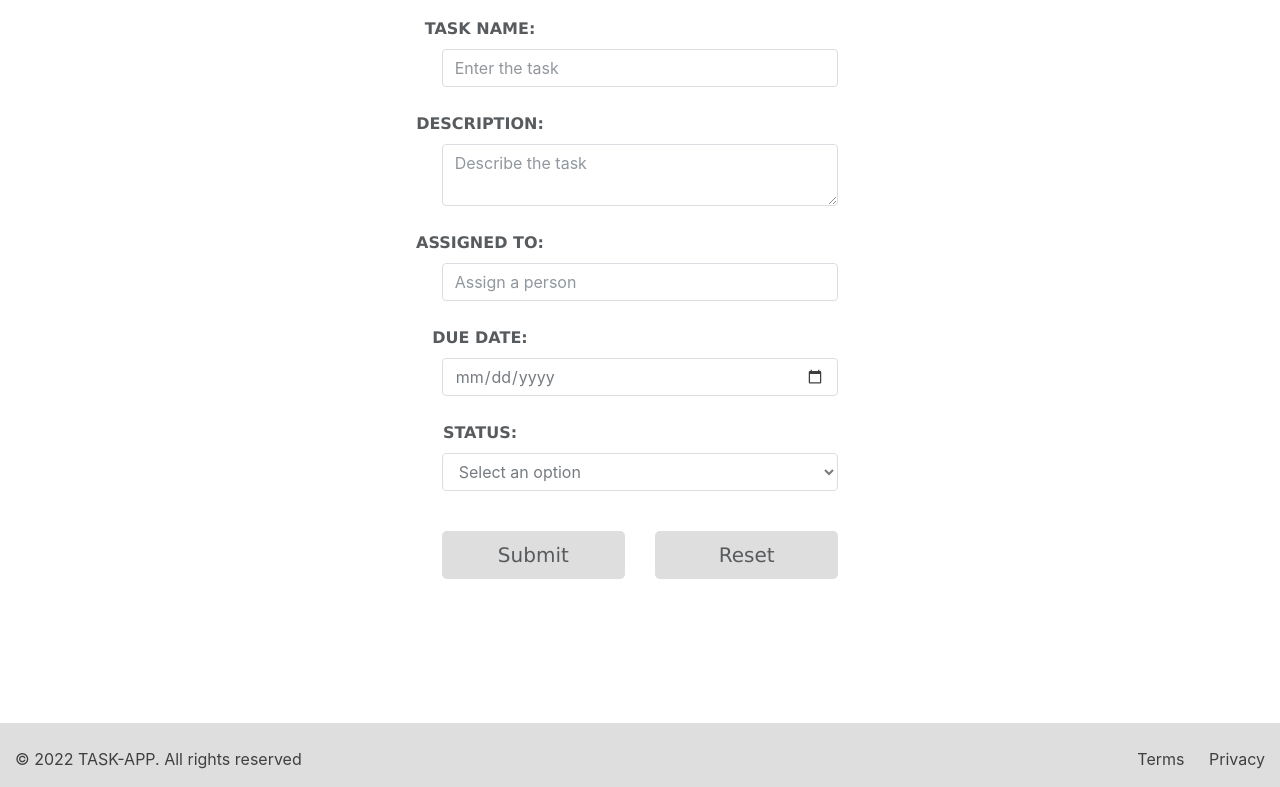
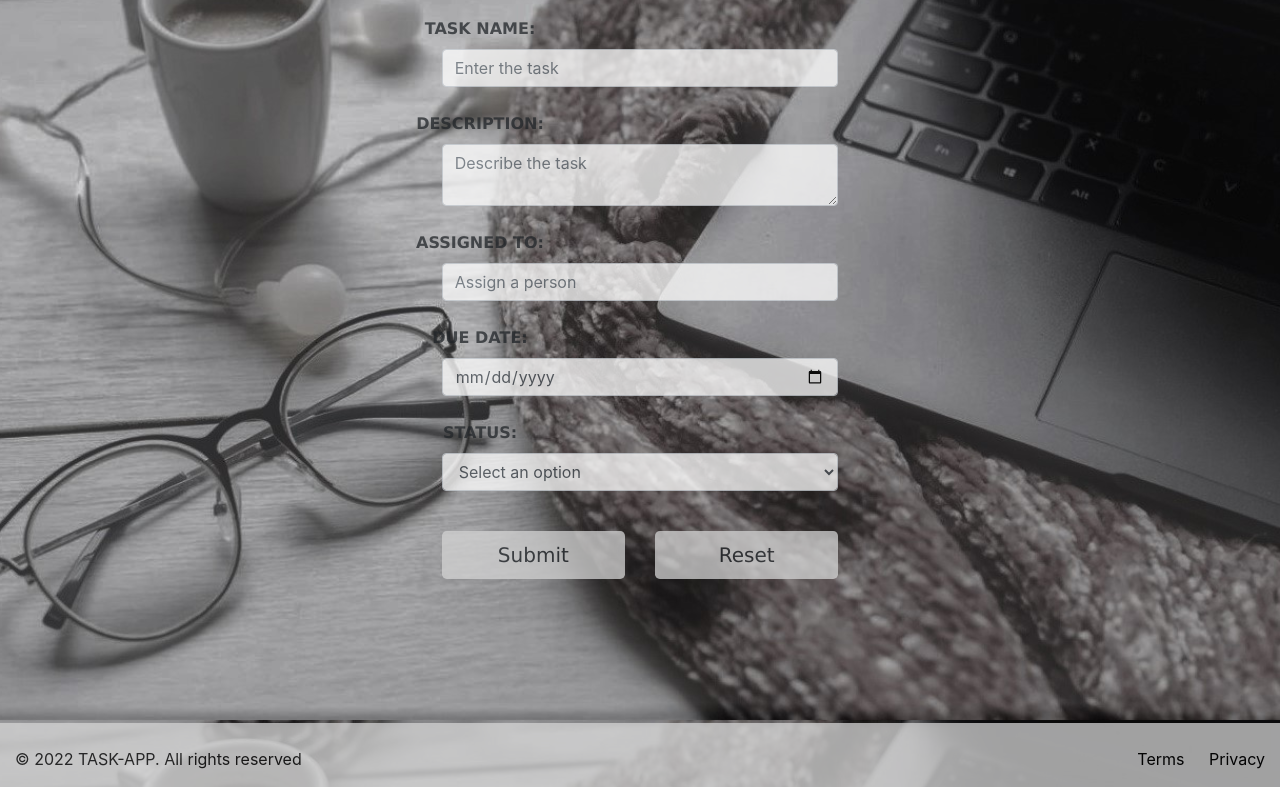
Before and after one commit to priyankahanchate/mypianokeys, a plain HTML site: page index.html in a window 1280 px wide. Shown: the part 80-867 px from the top of the page. Drawn offline with nearby package versions, Linux system fonts and the light colour scheme; the site is published under a folder, as on GitHub Pages, so addresses that start at the root find nothing.

Commit message:
updated patj

```diff
--- a/css/styles.css
+++ b/css/styles.css
@@ -8,7 +8,7 @@ body {
   font-family: Arial;
   font-size: 11px;
   color: #ffffff;
-  background: #202020 url(/image3.jpg) no-repeat top center fixed;
+  background: #202020 url(./image3.jpg) no-repeat top center fixed;
   background-size: cover;
   /* background-image: url('http://placekitten.com/1200/800'); */
   opacity: 0.75;
--- a/index.html
+++ b/index.html
@@ -13,7 +13,7 @@
     <span style="font-weight:bold" style="font-family:verdana;" id="display-date" style="margin-left: 50px;">Date</span>
 </head>
 
-<body style="background-image:url(/image3.jpg)" >
+<body style="background-image:url(./image3.jpg)" >
     <!-- Navbar -->
     <header>
         <nav class="navbar navbar-expand-lg navbar-light text justify-content-center" >
```
